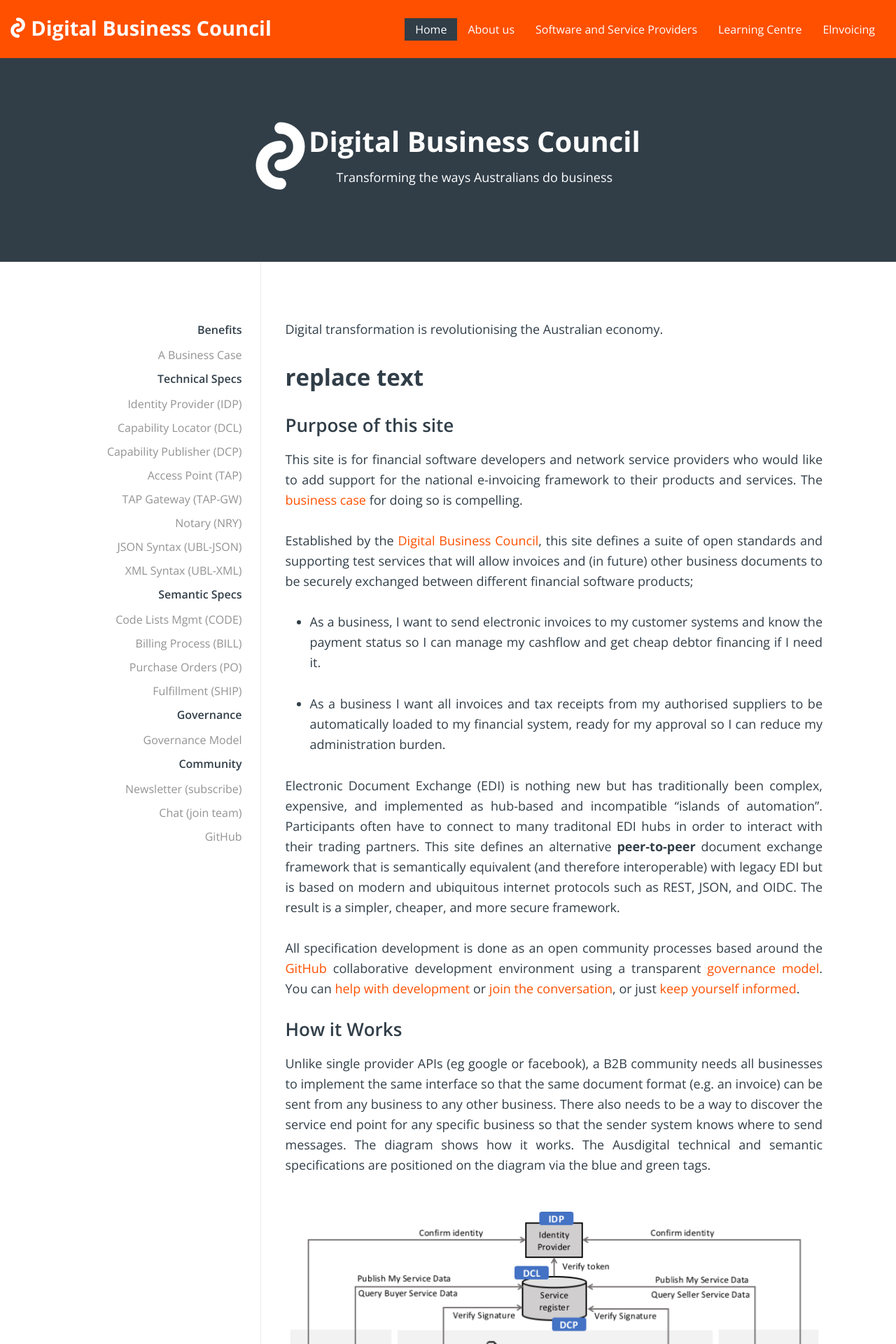
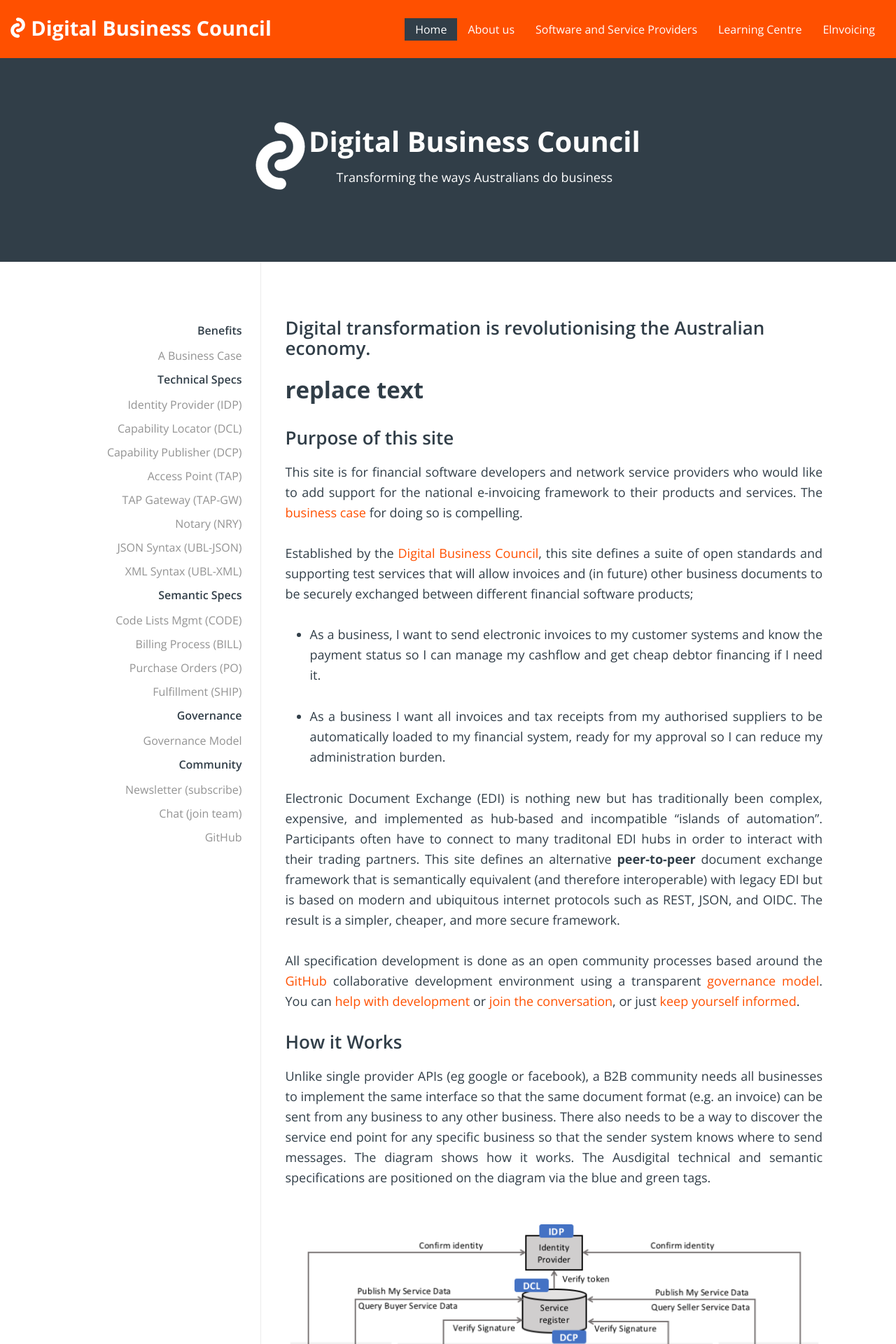
Before and after one commit to Digital-Business-Council/Digital-Business-Council.github.io, a Jekyll site: the page built from index.md, in a window 1280 px wide. Shown: the top 1920 px of the page at 70% size. Built offline with Jekyll 4.4.1, drawn with Linux system fonts in a browser that asks for light colours.

Commit message:
content updates

```diff
--- a/index.md
+++ b/index.md
@@ -3,7 +3,7 @@
 ---
 
 
-> Digital transformation is revolutionising the Australian economy.
+> ## Digital transformation is revolutionising the Australian economy.
 
 
 # replace text
```
